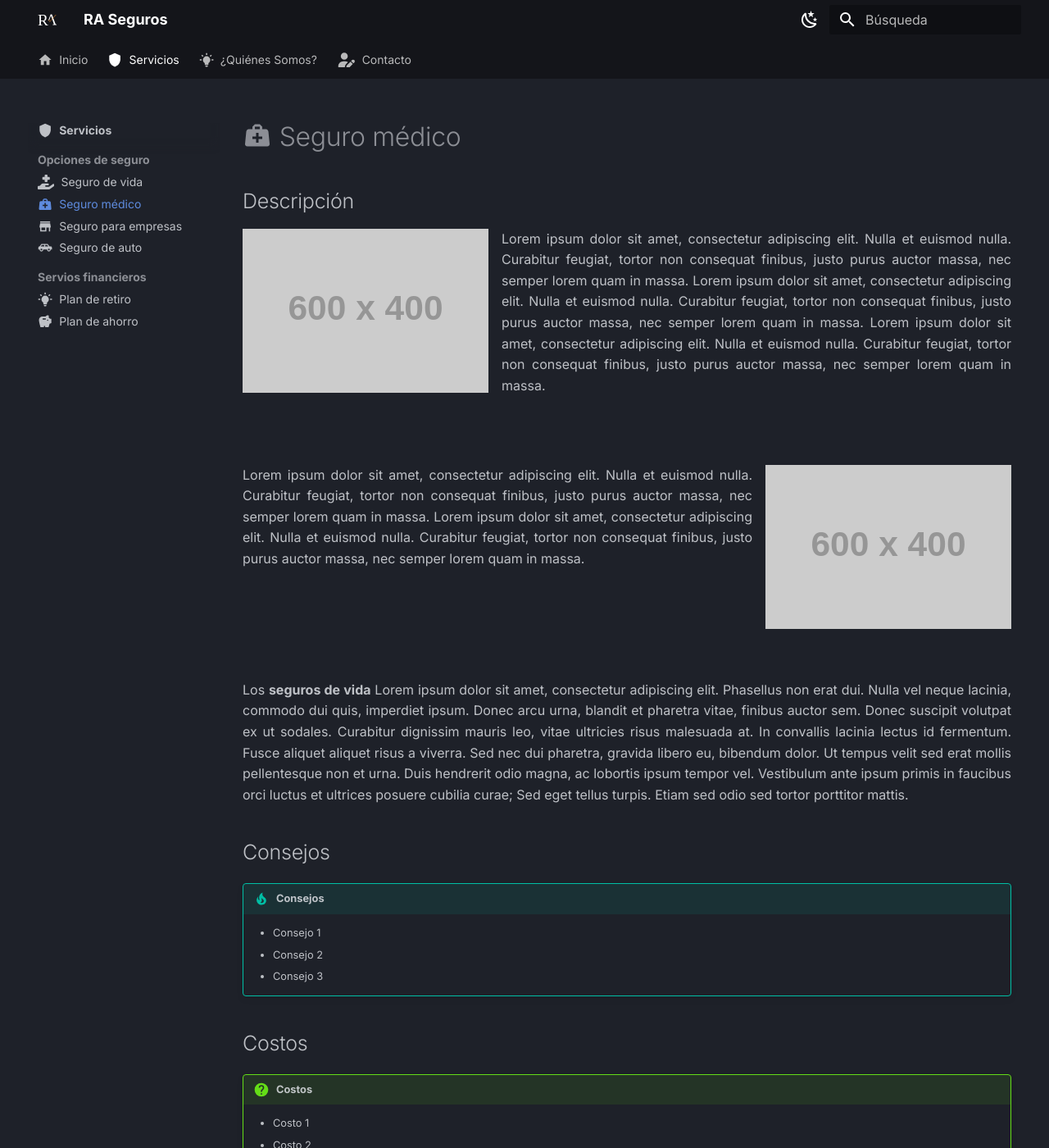
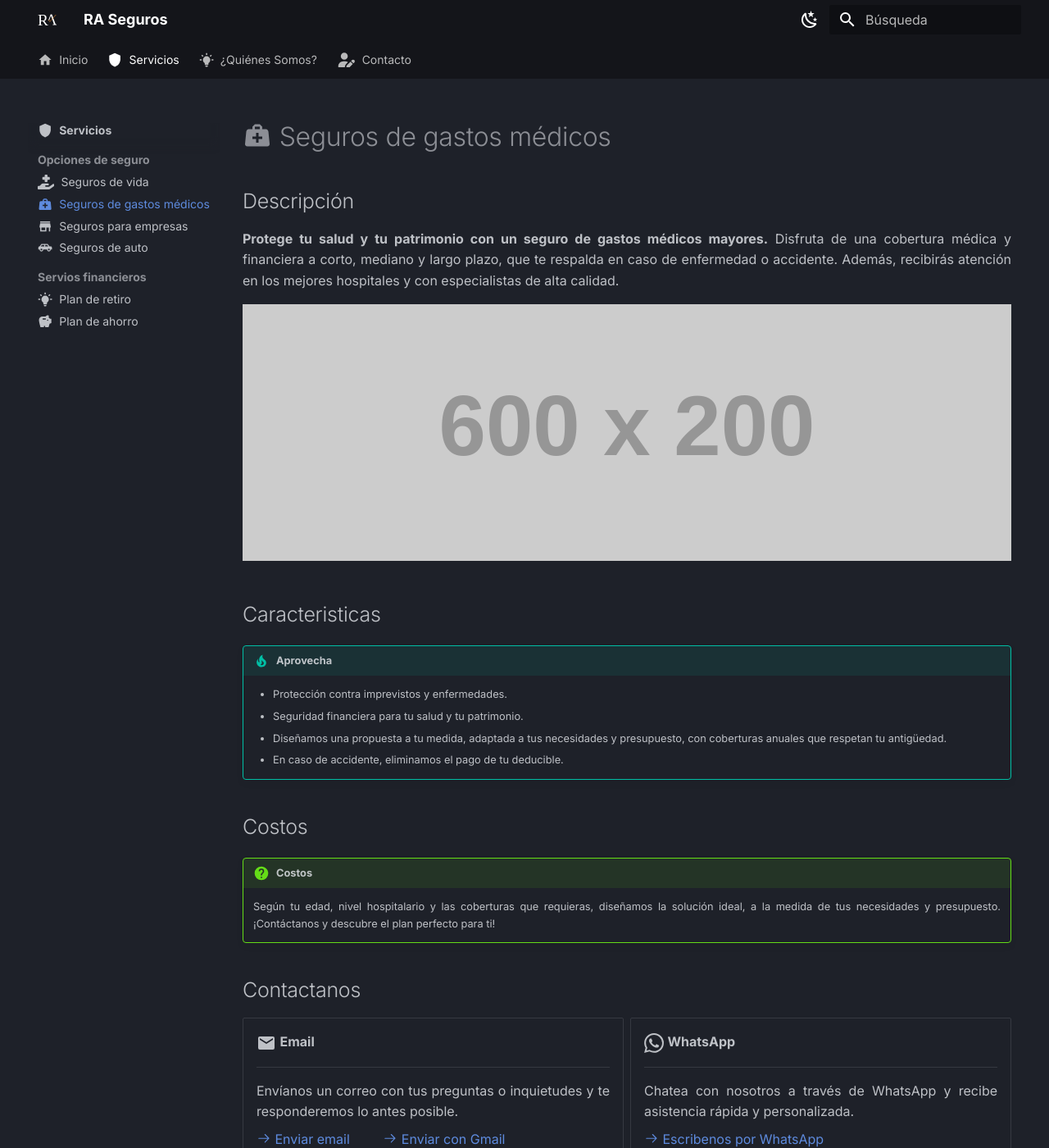
Before and after one commit to rasegurosmx/rasegurosmx.github.io, an MkDocs documentation site: the page built from docs/services/seguros/seguro-medico.md, in a window 1280 px wide and 1400 px high. Shown: the whole window at 82% size. Built offline with MkDocs 1.6.1 and Material for MkDocs 9.7.7, drawn with Linux system fonts in a browser that asks for light colours; some web fonts are replaced; some of the changed text lies outside the part shown.

Commit message:
feat: finish first 4 services sections

```diff
--- a/docs/services/seguros/seguro-medico.md
+++ b/docs/services/seguros/seguro-medico.md
@@ -10,82 +10,51 @@ hide:
   - toc
 ---
 
-# :material-medical-bag: Seguro médico
+# :material-medical-bag: Seguros de gastos médicos
 
 ## Descripción
 
 <div class="justify" markdown>
 
-![Image title](https://dummyimage.com/600x400/f5f5f5/aaaaaa?text=–%20Image%20–){ align=left width=300 }
-
-Lorem ipsum dolor sit amet, consectetur adipiscing elit. Nulla et euismod nulla. Curabitur feugiat, tortor non consequat finibus, justo purus auctor massa, nec semper lorem quam in massa.
-Lorem ipsum dolor sit amet, consectetur adipiscing elit. Nulla et euismod nulla. Curabitur feugiat, tortor non consequat finibus, justo purus auctor massa, nec semper lorem quam in massa.
-Lorem ipsum dolor sit amet, consectetur adipiscing elit. Nulla et euismod nulla. Curabitur feugiat, tortor non consequat finibus, justo purus auctor massa, nec semper lorem quam in massa.
-
-<br>
-<br>
+**Protege tu salud y tu patrimonio con un seguro de gastos médicos mayores.**
+Disfruta de una cobertura médica y financiera a corto, mediano y largo plazo, que te respalda en caso de enfermedad o accidente. Además, recibirás atención en los mejores hospitales y con especialistas de alta calidad.
 
 </div>
 
+![Image title](https://dummyimage.com/600x200/f5f5f5/aaaaaa?text=–%20Image%20–){ width=100% }
 
+## Caracteristicas
 
-<div class="justify" markdown>
-
-![Image title](https://dummyimage.com/600x400/f5f5f5/aaaaaa?text=–%20Image%20–){ align=right width=300 }
-
-Lorem ipsum dolor sit amet, consectetur adipiscing elit. Nulla et euismod nulla. Curabitur feugiat, tortor non consequat finibus, justo purus auctor massa, nec semper lorem quam in massa.
-Lorem ipsum dolor sit amet, consectetur adipiscing elit. Nulla et euismod nulla. Curabitur feugiat, tortor non consequat finibus, justo purus auctor massa, nec semper lorem quam in massa.
-
-<br>
-<br>
-<br>
-<br>
-
-</div>
-
-
-
-<div class="justify" markdown>
-
-Los **seguros de vida** Lorem ipsum dolor sit amet, consectetur adipiscing elit. Phasellus non erat dui. Nulla vel neque lacinia, commodo dui quis, imperdiet ipsum. Donec arcu urna, blandit et pharetra vitae, finibus auctor sem. Donec suscipit volutpat ex ut sodales. Curabitur dignissim mauris leo, vitae ultricies risus malesuada at. In convallis lacinia lectus id fermentum. Fusce aliquet aliquet risus a viverra. Sed nec dui pharetra, gravida libero eu, bibendum dolor. Ut tempus velit sed erat mollis pellentesque non et urna. Duis hendrerit odio magna, ac lobortis ipsum tempor vel. Vestibulum ante ipsum primis in faucibus orci luctus et ultrices posuere cubilia curae; Sed eget tellus turpis. Etiam sed odio sed tortor porttitor mattis.
-
-</div>
-
-## Consejos
-
-!!! tip "Consejos"
-
-    - Consejo 1
-    - Consejo 2
-    - Consejo 3
+!!! tip "Aprovecha"
+    - Protección contra imprevistos y enfermedades.
+    - Seguridad financiera para tu salud y tu patrimonio.
+    - Diseñamos una propuesta a tu medida, adaptada a tus necesidades y presupuesto, con coberturas anuales que respetan tu antigüedad.
+    - En caso de accidente, eliminamos el pago de tu deducible.
 
 ## Costos
 
 !!! question "Costos"
-
-    - Costo 1
-    - Costo 2
-    - Costo 3
+    Según tu edad, nivel hospitalario y las coberturas que requieras, diseñamos la solución ideal, a la medida de tus necesidades y presupuesto. ¡Contáctanos y descubre el plan perfecto para ti!
 
 ## Contactanos
 
 <div class="grid cards" markdown>
 
--    :material-email:{ .lg .middle } __Emal__
+-    :material-email:{ .lg .middle } __Email__
 
     ---
 
-    Mandanos un email dando clic aqui
+    Envíanos un correo con tus preguntas o inquietudes y te responderemos lo antes posible.
     </br>
 
-    [:octicons-arrow-right-24: Go](../../contacts/index.md)
+    [:octicons-arrow-right-24: Enviar email](mailto:tuemail@gmail.com) &nbsp; &nbsp; &nbsp; &nbsp;  [:octicons-arrow-right-24: Enviar con Gmail](https://mail.google.com/mail/u/0/?view=cm&fs=1&to=tuemail@example.com&su=Consulta&body=Hola,%20quisiera%20más%20información.)
 
 -    :simple-whatsapp:{ .lg .middle } __WhatsApp__
 
     ---
 
-    Puedas mandarnos un mensaje por Whatsapp
+    Chatea con nosotros a través de WhatsApp y recibe asistencia rápida y personalizada.
 
-    [:octicons-arrow-right-24: Go](../../contacts/index.md)
+    [:octicons-arrow-right-24: Escribenos por WhatsApp](https://api.whatsapp.com/send?phone=2224897969&text=Hola!%20Me%20gustar%C3%ADa%20recibir%20m%C3%A1s%20informaci%C3%B3n.)
 
 </div>
--- a/docs/stylesheets/extra.css
+++ b/docs/stylesheets/extra.css
@@ -15,9 +15,9 @@ body {
 }
 
 /* Minimum width for the first cell of all rows in specific content tables */
-.md-typeset__scrollwrap table td:first-child {
+/* .md-typeset__scrollwrap table td:first-child {
     min-width: 16em;
-}
+} */
 
 /* Justify text in the second cell of all rows in the table */
 .md-typeset table td:last-child {
@@ -39,6 +39,7 @@ body {
   text-align: justify;
 }
 
+/* Justify text inside cards */
 .grid.cards ul li p {
   text-align: justify;
   hyphens: auto;
```
Also changed, not shown: docs/services/index.md (+4 -6 lines), docs/services/seguros/seguro-auto.md (+35 -16 lines), docs/services/seguros/seguro-de-vida.md (+14 -16 lines), docs/services/seguros/seguro-empresas.md (+13 -13 lines), 1 other file.
